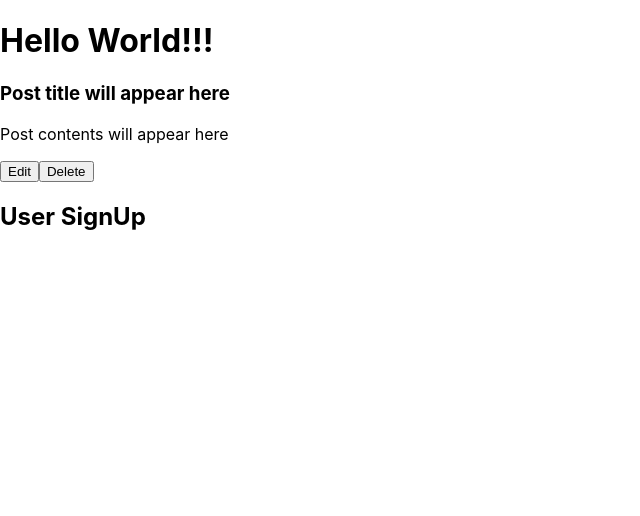
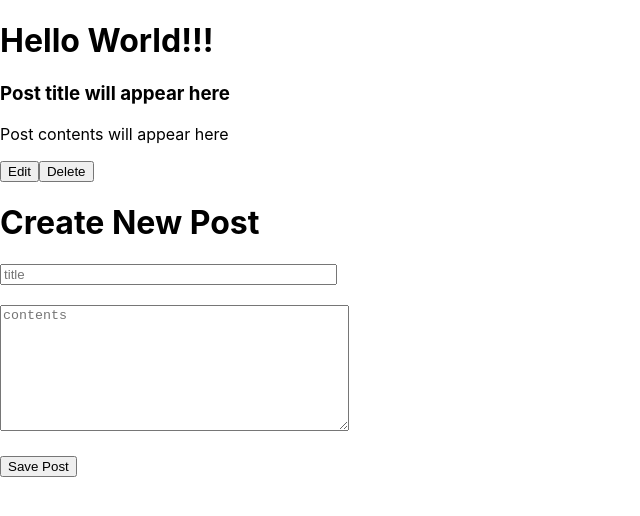
Before and after one commit to stefanosu/shiny-typescript-blog, a React (Create React App) app in the folder frontend-blog/: page / in a window 1280 px wide. Shown: the top 516 px of the page, without its empty margins (0-640 px from the left). Built offline with nearby package versions, Linux system fonts and the light colour scheme.

Commit message:
added newPost component to app

```diff
--- a/frontend-blog/src/App.tsx
+++ b/frontend-blog/src/App.tsx
@@ -1,5 +1,6 @@
 import React from 'react';
 import './App.css';
+import NewPost from './components/NewPost';
 import Post from './components/Post'
 import UserSignUp from './components/UserSignUp'
 
@@ -8,8 +9,8 @@ const App = ()  => {
     <>
       <h1>Hello World!!!</h1>
       <Post />
-      <UserSignUp />
-
+      {/* <UserSignUp /> */}
+      <NewPost />
     </>
     )
 }
--- a/frontend-blog/src/components/AllPosts.jsx
+++ b/frontend-blog/src/components/AllPosts.jsx
@@ -18,7 +18,8 @@ const AllPosts = () => {
     console.log(content);
   };
 
-  const savePost = () => {
+  const savePost = (e) => {
+    e.preventDefault()
     setAllPosts([...allPosts, { title, content }]);
     setTitle("");
     setContent("");
```
Also changed, not shown: 1 other file (tests, documents, lock files or other folders).
